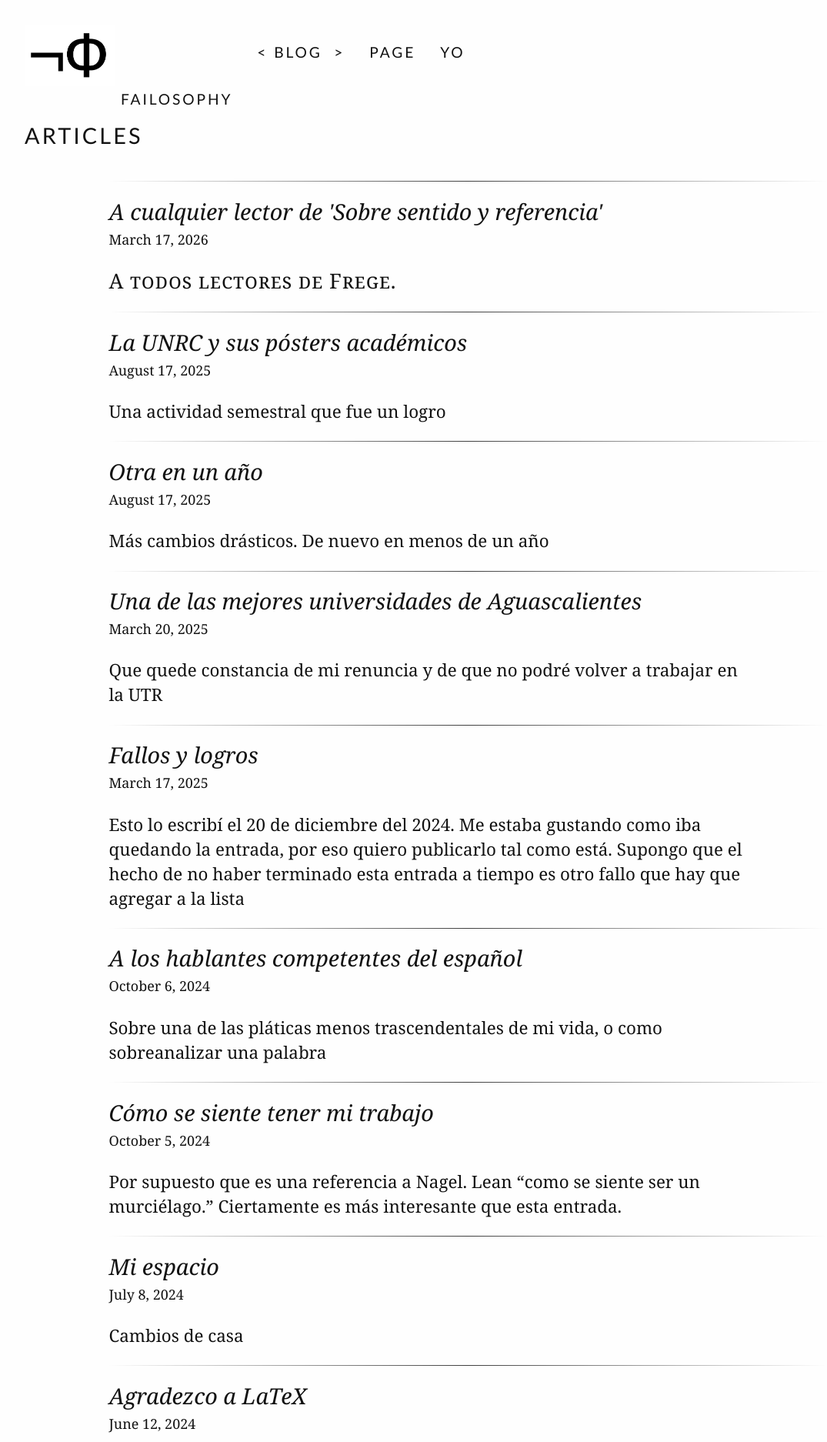
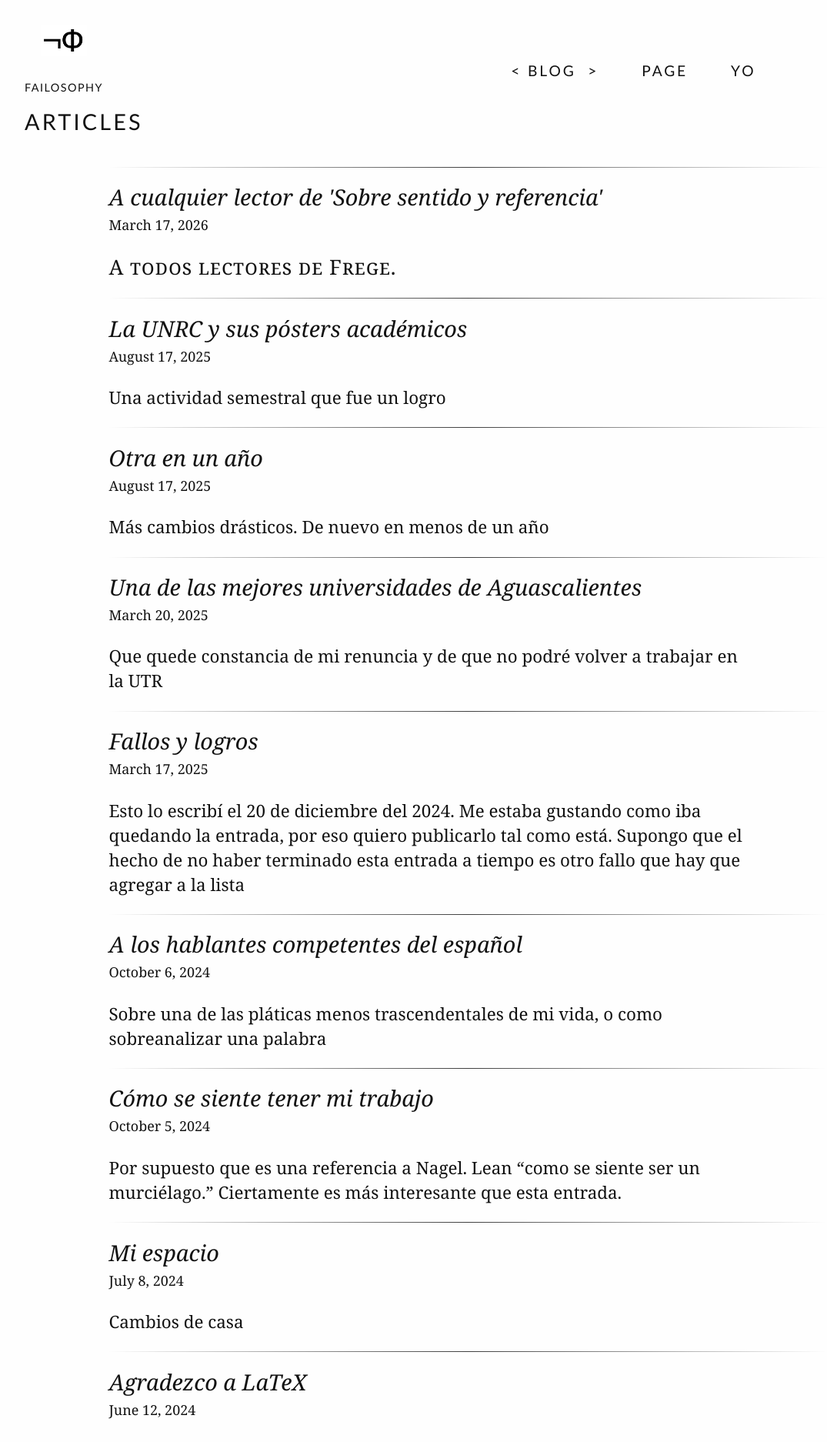
Before and after one commit to Oiuhukt/failosophy, a Jekyll site: the page built from index.html, in a window 1280 px wide. Shown: the top 1874 px of the page at 77% size, without its empty margins (32-1107 px from the left). Built offline with Jekyll 4.4.1, drawn with Linux system fonts in a browser that asks for light colours; some web fonts are replaced.

Commit message:
Con internet, editando header de la página

```diff
--- a/css/tufte.scss
+++ b/css/tufte.scss
@@ -673,6 +673,109 @@ header > nav a img {
     max-width: 100%;
     top: -1.5rem;
 }
+
+//Nav and Footer styling area
+
+header > nav.group,
+body footer {
+    width: 95%;
+    padding-top: 2rem;
+}
+
+/* NEW: Site branding (badge + title) styling */
+.site-branding {
+    float: left;
+    text-align: center;
+
+    a {
+        display: block;
+        text-decoration: none;
+    }
+
+    .badge {
+        display: block;
+        margin: 0 auto;
+        max-width: 60px;
+        height: auto;
+    }
+
+    .site-title {
+        display: block;
+        margin-top: 0.5rem;
+        font-family: $sans-font;
+        font-size: 0.9rem;
+        letter-spacing: 0.1em;
+        text-transform: uppercase;
+        color: $text-color;
+        text-align: center;
+    }
+
+    a:hover .site-title {
+        text-decoration: underline;
+    }
+}
+
+/* NEW: Navigation links styling */
+.nav-links {
+    float: right;
+    margin-top: 1.5rem;
+
+    a {
+        font-size: 1.2rem;
+        font-family: $sans-font;
+        letter-spacing: 0.15em;
+        text-transform: uppercase;
+        color: $contrast-color;
+        text-decoration: none;
+        display: inline-block;
+        margin-left: 1.5rem;
+        vertical-align: baseline;
+
+        &:hover {
+            text-decoration: underline;
+        }
+    }
+
+    a.active {
+        &:before {
+            content: "\0003c\000a0";
+        }
+        &:after {
+            content: "\000a0\0003e";
+        }
+    }
+}
+
+/* Keep original styles for backward compatibility */
+header > nav a {
+    font-size: 1.2rem;
+    font-family: $sans-font;
+    letter-spacing: 0.15em;
+    text-transform: uppercase;
+    color: $contrast-color;
+    padding-top: 1.5rem;
+    text-decoration: none;
+    display: inline-block;
+    float: left;
+    margin-top: 0;
+    margin-bottom: 0;
+    padding-right: 2rem;
+    vertical-align: baseline;
+}
+header > nav a img {
+    height: 5rem;
+    position: relative;
+    max-width: 100%;
+    top: -1.5rem;
+}
+
+/* Clearfix for header */
+header nav.group:after {
+    content: "";
+    display: table;
+    clear: both;
+}
+
 ul.footer-links,
 .credits {
     list-style: none;
```
